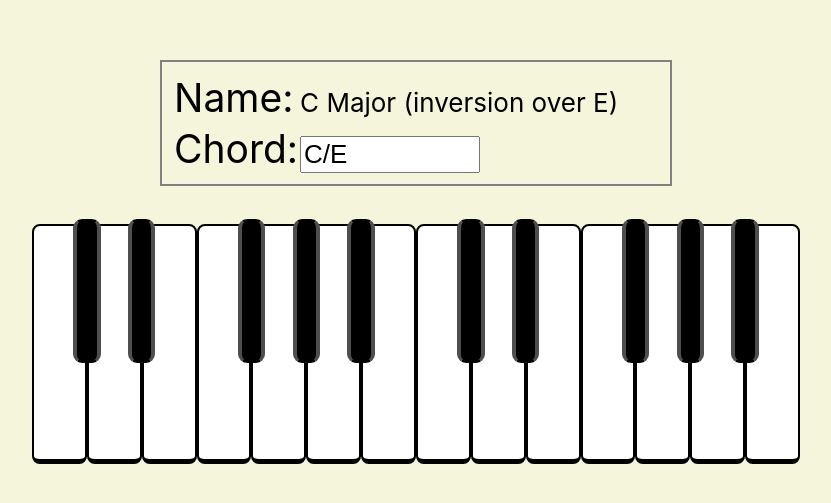
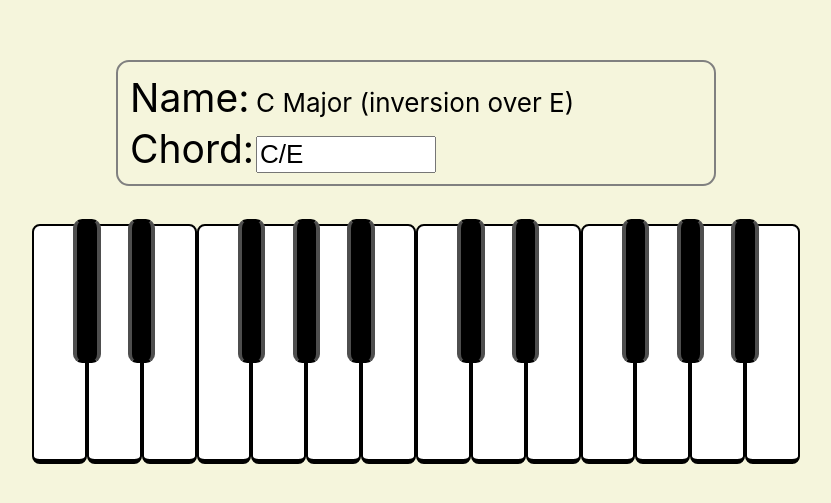
Before and after one commit to TerrorJacktyl/mapiano, a React (Create React App) app: page / in a window 1280 px wide. Shown: the part 157-660 px from the top of the page, without its empty margins (224-1055 px from the left). Built offline with nearby package versions, Linux system fonts and the light colour scheme.

Commit message:
Style controls box

```diff
--- a/src/ui/controls/ChordControls.css
+++ b/src/ui/controls/ChordControls.css
@@ -1,9 +1,11 @@
 .ChordControlsView {
   border: 2px solid gray;
+  border-radius: 0.5em;
   margin: 3%;
   padding: min(2%, 10px);
   box-sizing: border-box;
-  width: max(300px, 40vw);
+  width: max(300px, 80vw);
+  max-width: 600px;
 }
 
 form {
```
